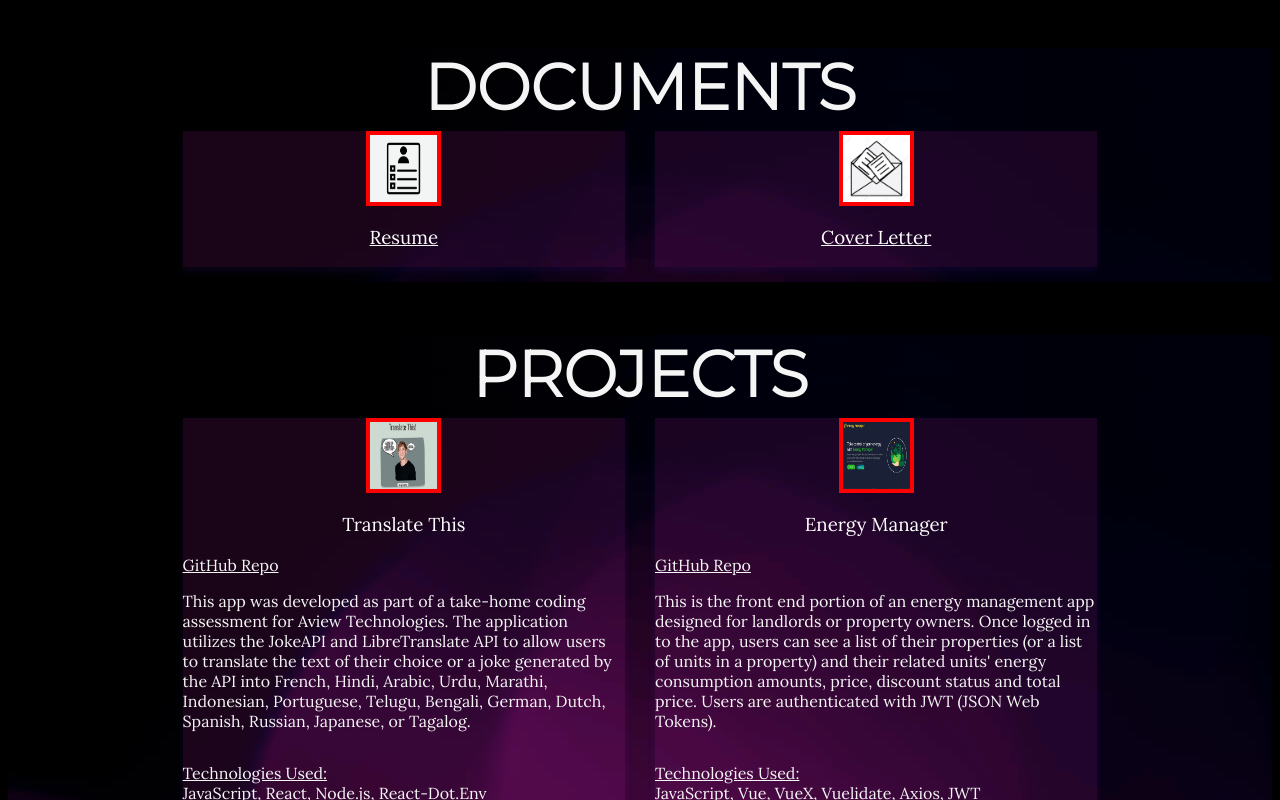
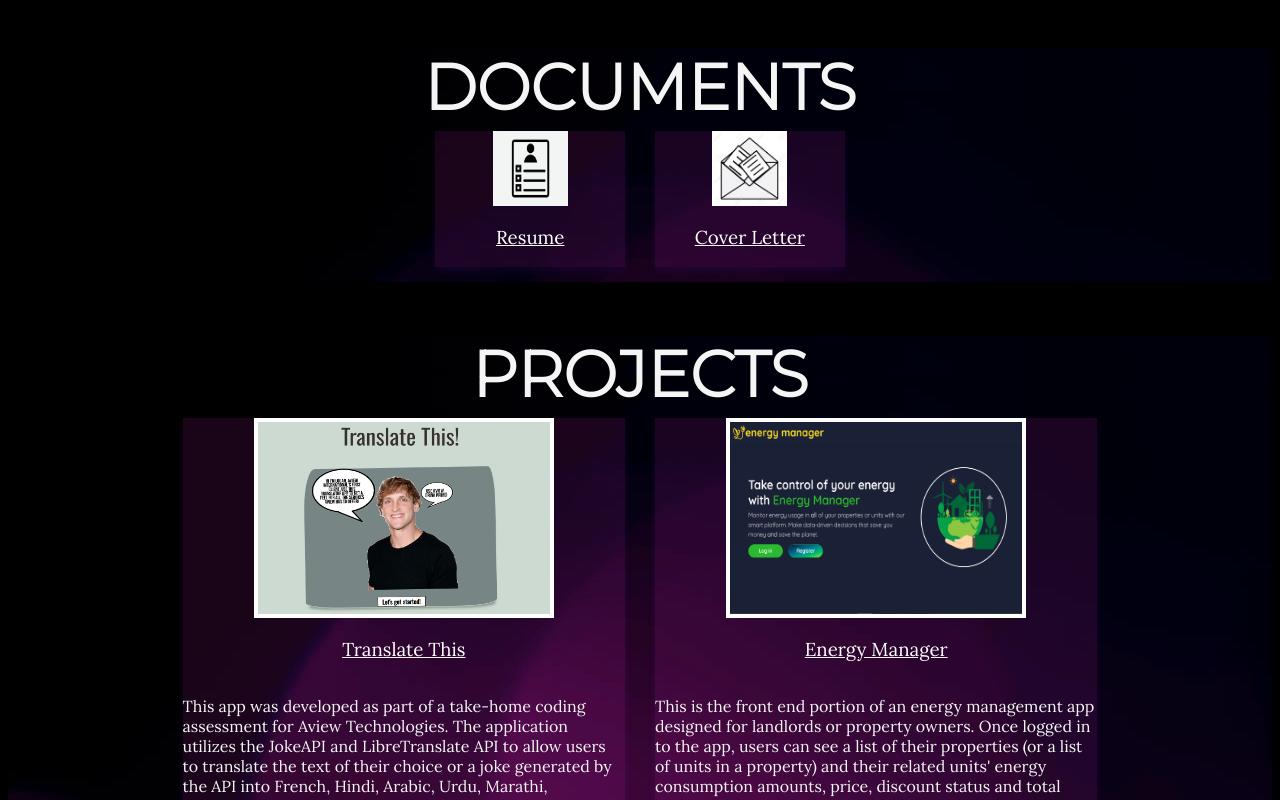
Before and after one commit to egraham96/React-Portfolio, a React (Create React App) app: page / in a window 1280 px wide. Shown: the part 1420-2220 px from the top of the page. Built offline with nearby package versions, Linux system fonts and the light colour scheme.

Commit message:
Finalized

```diff
--- a/src/components/documents/documents.css
+++ b/src/components/documents/documents.css
@@ -26,20 +26,20 @@
     color: whitesmoke;
 }
 
-.card-container .card {
+.card-container .card-document {
     background-color: rgba(255, 41, 230, 0.1);
     display: flex;
     flex-direction: column;
     /*align-content: center;*/
     /*justify-content: space-evenly;*/
-    width: 25%;
+    width: 15%;
     margin: 15px;
     /*padding: 15px;*/
     box-shadow: 0 4px 8px rgba(116, 41, 255, 0.1);
     font-family: 'Lora', serif;
 }
 
-.card-container .card h3 {
+.card-container .card-document h3 {
     font-family: 'Lora';
     color: white;
     text-align: center;
@@ -47,14 +47,13 @@
 }
 
 
-.card-container .card a {
+.card-container .card-document a {
     color: whitesmoke;
 }
 
 
-.card-container .card .card-image {
+.document-image {
     box-sizing: border-box;
-    border: 4px solid red;
     width: 75px;
     height: 75px;
     padding: 0;
--- a/src/components/documents/documents.js
+++ b/src/components/documents/documents.js
@@ -23,8 +23,8 @@ function Documents() {
                 <h2>DOCUMENTS</h2>
                 <div className='card-container'>
                     {documents.map(document => (
-                        <div className='card'>
-                            <img class="card-image" src={document.img} alt={document.img} />
+                        <div className='card-document'>
+                            <img class="document-image" src={document.img} alt={document.img} />
                             <a href={document.link}>
                             <h3>{document.title}</h3></a>
                         </div>
--- a/src/components/projects/projects.css
+++ b/src/components/projects/projects.css
@@ -52,7 +52,7 @@
 }
 
 
-.card-image{
+.card-container .card .card-image{
     box-sizing:border-box;
     border: 4px solid white;
     width:300px;
--- a/src/components/projects/projects.js
+++ b/src/components/projects/projects.js
@@ -14,12 +14,12 @@ import EnergyManager from '../../assets/EnergyManager.PNG'
 
 function Projects() {
     const projects = [
-    { title: 'Translate This', repo: 'https://github.com/egraham96/Translate-This', img: TranslateThis, desc: "This app was developed as part of a take-home coding assessment for Aview Technologies. The application utilizes the JokeAPI and LibreTranslate API to allow users to translate the text of their choice or a joke generated by the API into French, Hindi, Arabic, Urdu, Marathi, Indonesian, Portuguese, Telugu, Bengali, German, Dutch, Spanish, Russian, Japanese, or Tagalog.", tools: 'JavaScript, React, Node.js, React-Dot.Env', site: 'https://github.com/egraham96/Translate-This' },
-        { title: 'Energy Manager', repo: 'https://github.com/egraham96/Energy-Manager', img: EnergyManager, desc: "This is the front end portion of an energy management app designed for landlords or property owners. Once logged in to the app, users can see a list of their properties (or a list of units in a property) and their related units' energy consumption amounts, price, discount status and total price. Users are authenticated with JWT (JSON Web Tokens).", tools: 'JavaScript, Vue, VueX, Vuelidate, Axios, JWT', site: 'https://github.com/egraham96/Energy-Manager' },
-        { title: 'HR Portal', repo: 'https://github.com/egraham96/HR-Portal', img: HRPortal, desc: 'HR Portal is a web application that allows hiring managers and HR professionals to manage job applicants in a visually intuitive and effective manner. It allows users to input, modify, filter and score potential employees based on the results of their interviews.', tools: 'JavaScript, React, Express, NodeJS, MongoDB', site: "https://github.com/egraham96/HR-Portal" },
-        { title: 'Shop My Closet', repo: 'https://github.com/egraham96/Shop-My-Closet', img: ShopMyCloset, desc: 'Shop My Closet is an application that allows users to sell their used clothing & shoes. Payments processed through Stripe.js.', tools: 'JavaScript, React, Express, NodeJS, MongoDB', site: 'https://github.com/egraham96/Shop-My-Closet' },
-        { title: 'Where to Stream', repo: 'https://github.com/egraham96/Where-To-Stream', img: WhereToStream, desc: 'Where to Stream is an application that allows users to input any movie or tv show and access links where the movie or show can be streamed online. Where to Stream users can also add or remove movies & shows to their very own Watchlist. Finally, users can also add a personal review of any movie or show on their Watchlist.', tools: 'JavaScript, Express, NodeJS, MySQL2, Sequelize, Bcrypt, Bulma UI', site: 'https://github.com/egraham96/Where-To-Stream' },
-        { title: 'Fitness Tracker', repo: 'https://github.com/egraham96/Fitness-Tracker', img: FitnessTracker, desc: 'This application allows users to view, create and track daily workouts. Users can also log multiple exercises in a workout on a given day. Finally, users are also able to track the name, type, weight, sets, reps, and duration of exercise.', tools: 'MongoDB, Mongoose, DotEnv, Morgan, JavaScript, Node.js, Express, CSS, HTML', site: 'https://github.com/egraham96/Fitness-Tracker' },
+        { title: 'Translate This',  img: TranslateThis, desc: "This app was developed as part of a take-home coding assessment for Aview Technologies. The application utilizes the JokeAPI and LibreTranslate API to allow users to translate the text of their choice or a joke generated by the API into French, Hindi, Arabic, Urdu, Marathi, Indonesian, Portuguese, Telugu, Bengali, German, Dutch, Spanish, Russian, Japanese, or Tagalog.", tools: 'JavaScript, React, Node.js, React-Dot.Env', site: 'https://github.com/egraham96/Translate-This' },
+        { title: 'Energy Manager',  img: EnergyManager, desc: "This is the front end portion of an energy management app designed for landlords or property owners. Once logged in to the app, users can see a list of their properties (or a list of units in a property) and their related units' energy consumption amounts, price, discount status and total price. Users are authenticated with JWT (JSON Web Tokens).", tools: 'JavaScript, Vue, VueX, Vuelidate, Axios, JWT', site: 'https://github.com/egraham96/Energy-Manager' },
+        { title: 'HR Portal',  img: HRPortal, desc: 'HR Portal is a web application that allows hiring managers and HR professionals to manage job applicants in a visually intuitive and effective manner. It allows users to input, modify, filter and score potential employees based on the results of their interviews.', tools: 'JavaScript, React, Express, NodeJS, MongoDB', site: "https://github.com/egraham96/HR-Portal" },
+        { title: 'Shop My Closet', img: ShopMyCloset, desc: 'Shop My Closet is an application that allows users to sell their used clothing & shoes. Payments processed through Stripe.js.', tools: 'JavaScript, React, Express, NodeJS, MongoDB', site: 'https://github.com/egraham96/Shop-My-Closet' },
+        { title: 'Where to Stream', img: WhereToStream, desc: 'Where to Stream is an application that allows users to input any movie or tv show and access links where the movie or show can be streamed online. Where to Stream users can also add or remove movies & shows to their very own Watchlist. Finally, users can also add a personal review of any movie or show on their Watchlist.', tools: 'JavaScript, Express, NodeJS, MySQL2, Sequelize, Bcrypt, Bulma UI', site: 'https://github.com/egraham96/Where-To-Stream' },
+        { title: 'Fitness Tracker',  img: FitnessTracker, desc: 'This application allows users to view, create and track daily workouts. Users can also log multiple exercises in a workout on a given day. Finally, users are also able to track the name, type, weight, sets, reps, and duration of exercise.', tools: 'MongoDB, Mongoose, DotEnv, Morgan, JavaScript, Node.js, Express, CSS, HTML', site: 'https://github.com/egraham96/Fitness-Tracker' },
     ]
 
     return (
@@ -30,9 +30,8 @@ function Projects() {
                     {projects.map(project => (
                         <div className='card'>
                             <img class="card-image" src={project.img} alt={project.img} />
-                            <h3>{project.title}</h3>
-                            <a href={project.repo}>GitHub Repo</a>
-                            {/*<a href={project.site}>Deployed App</a>*/}
+                            <a href={project.site}>
+                                <h3>{project.title}</h3></a>
                             <p>{project.desc}</p>
                             <p><u>Technologies Used:</u> <br /> {project.tools}</p>
                         </div>
```
